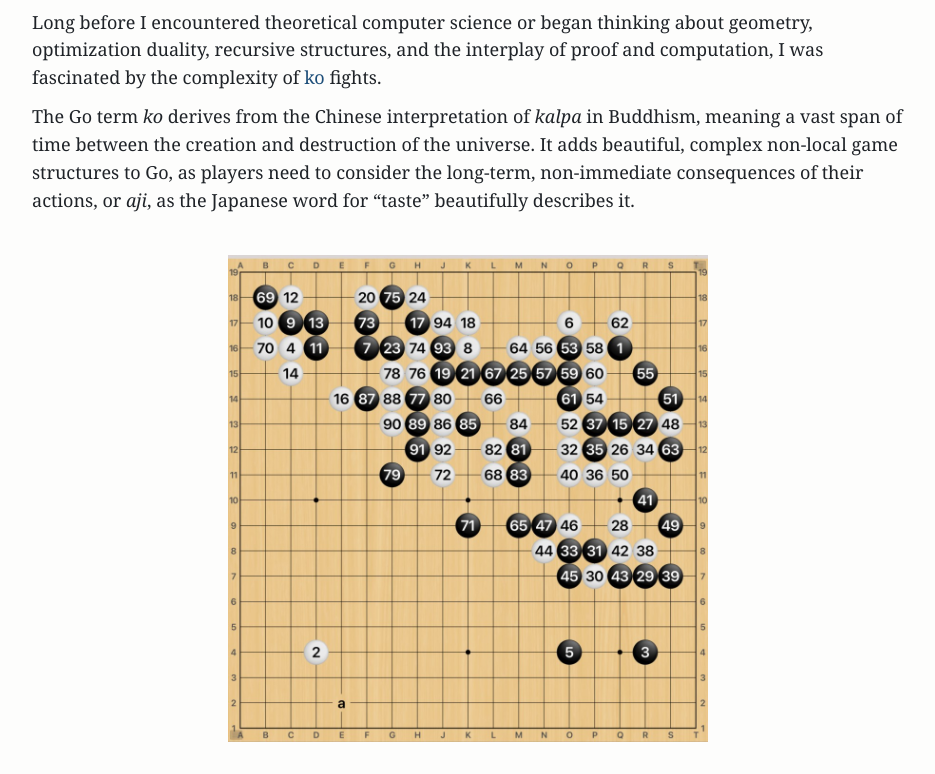
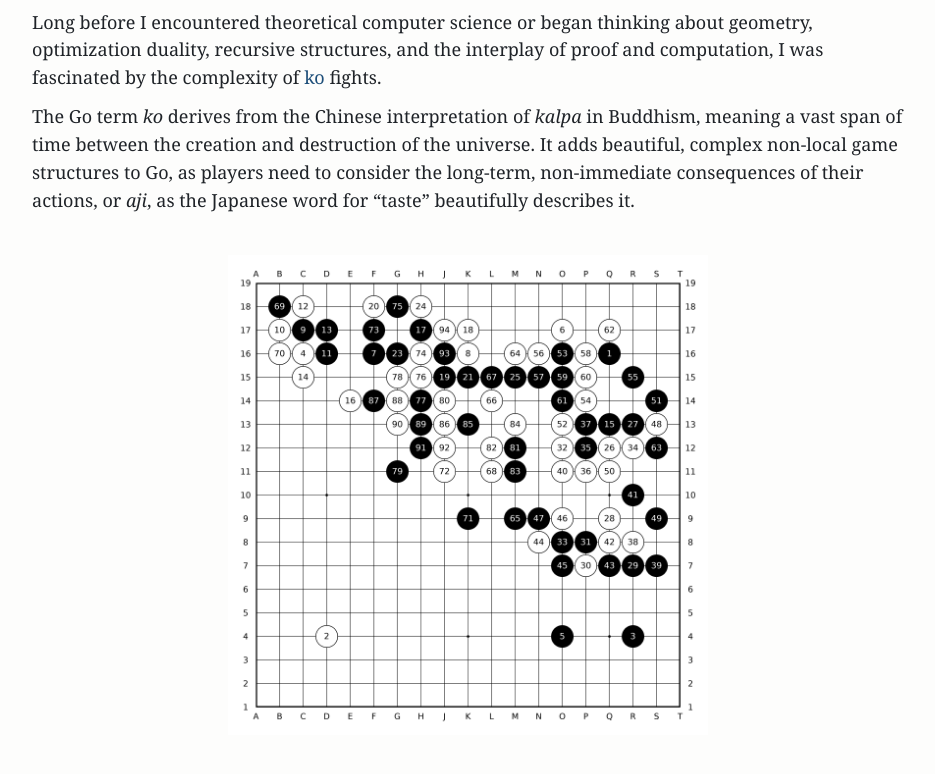
Before and after one commit to JuI3s/academic-website, a plain HTML site: page yondan.html in a window 1280 px wide. Shown: the part 609-1383 px from the top of the page, without its empty margins (172-1107 px from the left). Drawn offline with Linux system fonts and the light colour scheme.

Commit message:
Use a PNG for the recorded Go game.
Co-authored-by: Cursor <cursoragent@cursor.com>

```diff
--- a/yondan.html
+++ b/yondan.html
@@ -48,7 +48,7 @@
       long-term, non-immediate consequences of their actions, or
       <em>aji</em>, as the Japanese word for &ldquo;taste&rdquo; beautifully describes it.
     </p>
-    <img class="go-record" src="go-game.jpg" alt="Record of a Go game" />
+    <img class="go-record" src="go-game.png" alt="Record of a Go game" />
   </main>
 </body>
 </html>
```
Also changed, not shown: go-game.jpg (deleted), go-game.png (added).
